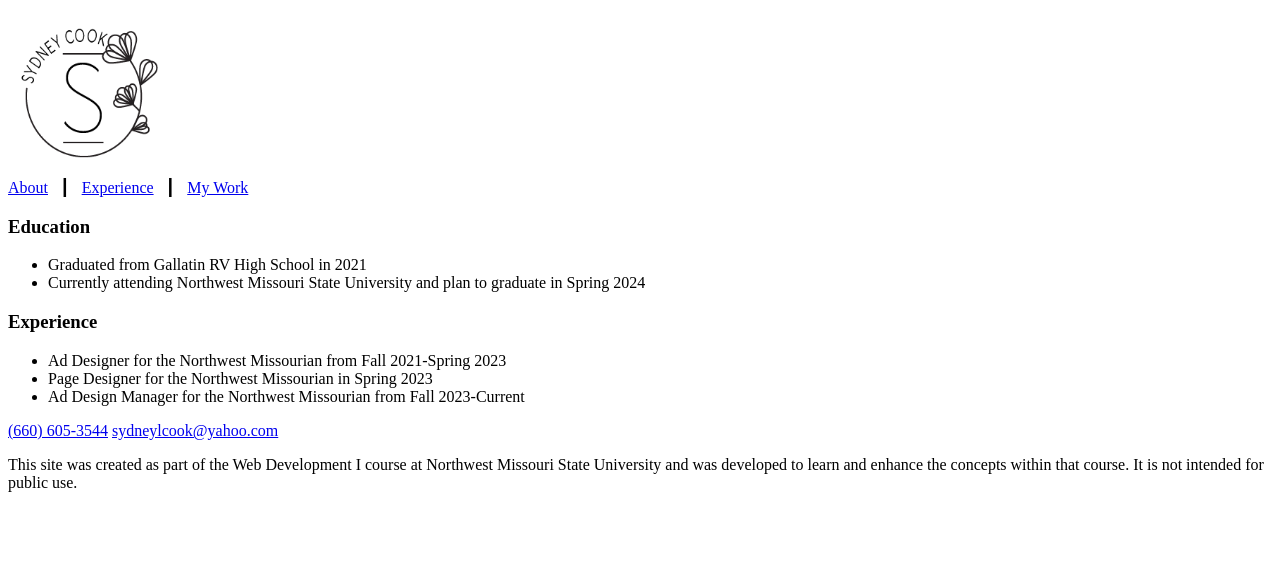
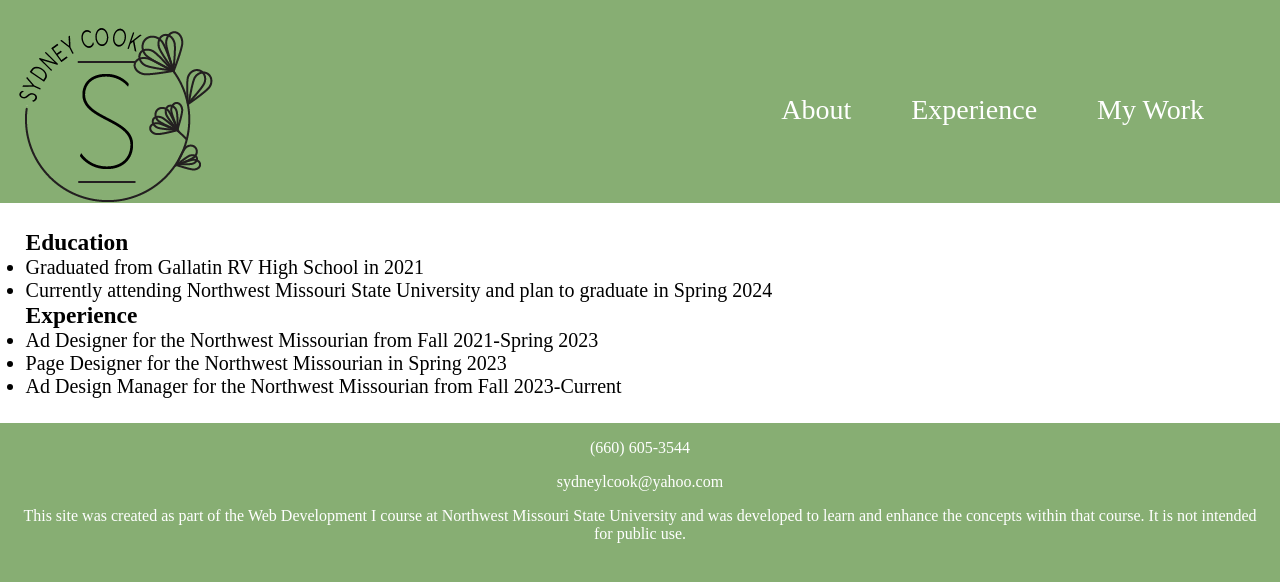
Before and after one commit to 144Sp23/web-project-sydneylcook, a plain HTML site: page experience.html in a window 1280 px wide. Drawn offline with Linux system fonts and the light colour scheme.

Commit message:
Update experience.html

```diff
--- a/experience.html
+++ b/experience.html
@@ -3,20 +3,22 @@
 <head>
     <title>Sydney Cook</title>
     <meta charset="utf-8">
+    <link rel="stylesheet" href="css/styles.css">
 </head>
 <body>
     <div id="container">
 <!-- Use the header area for the website name or logo -->
     <header>
-
+            <a href="index.html"><img src="images/web%20project%20logo.png" alt="sydney cook logo with name and flowers in circle shape"></a>
     </header>
 
 <!-- Use the nav area to add hyperlinks to other pages within the website -->
     <nav>
-        <a href="index.html"><img src="images/web%20project%20logo.png" alt="circle with flowers and greenery and the words Sydney Cook in middle" height="150" width="150"></a>
-        <p><a href="index.html">About</a> &nbsp; &#9475; &nbsp;
-        <a href="experience.html">Experience</a> &nbsp; &#9475; &nbsp;
-        <a href="my%20work.html">My Work</a></p>
+        <ul>
+            <li><a href="index.html">About</a></li>
+            <li><a href="experience.html">Experience</a></li>
+            <li><a href="my%20work.html">My Work</a></li>
+        </ul>
     </nav>
 
 <!-- Use the main area to add the main content of the webpage -->
@@ -40,8 +42,8 @@
 
 <!-- Use the footer area to add webpage footer content -->
     <footer>
-        <a href="tel:6606053544">(660) 605-3544</a>
-        <a href="mailto:sydneylcook@yahoo.com">sydneylcook@yahoo.com</a>
+        <p><a href="tel:6606053544">(660) 605-3544</a></p>
+        <p><a href="mailto:sydneylcook@yahoo.com">sydneylcook@yahoo.com</a></p>
         <p>This site was created as part of the Web Development I course at Northwest Missouri State University and was developed to learn and enhance the concepts within that course. It is not intended for public use.</p>
     </footer>
     </div>
```
